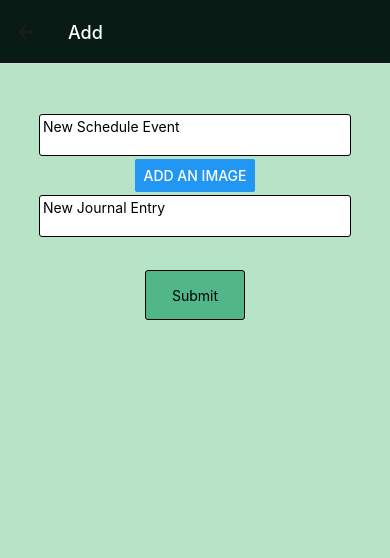
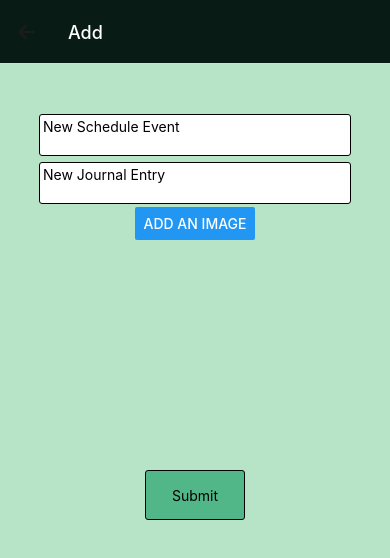
Before and after one commit to Team-Journeyal/Journeyal-FrontEnd, a React Native app: screen /Calendar in a window 390 px wide. Both pictures are taken after a click on the button "NEW ENTRY". Shown: the top 558 px of the page. Built offline with nearby package versions, Linux system fonts and the light colour scheme.

Commit message:
data displaying properly on scrollview

```diff
--- a/components/CalendarScreen.js
+++ b/components/CalendarScreen.js
@@ -3,7 +3,6 @@ import { View, StyleSheet, StatusBar, Button, Alert } from "react-native";
 import { Calendar } from "react-native-calendars";
 import colors from "../colors";
 import CalendarScroll from "./CalendarScroll";
-import {data} from '../sample.json'
 
 export default function CalendarScreen({ navigation}) {
   const current = new Date();
@@ -12,14 +11,6 @@ export default function CalendarScreen({ navigation}) {
   }-${current.getDate()}`;
   const [selectedDate, setSelectedDate] = useState(currentDate);
   const [refresh, setRefresh] =useState(false)
-
-  const smiley = {key: 'smiley', color: 'black'}
-
-  const stickers = data.map((days) => {
-    const dayTest = days.date
-    return {dayTest}
-  })
-  console.log(stickers)
 
   return (
     <View style={styles.background}>
@@ -47,7 +38,6 @@ export default function CalendarScreen({ navigation}) {
             selected: true,
             selectedColor: colors.bright,
           },
-          [stickers[1].dayTest]: {dots: [smiley]}
         }}
         initialDate={selectedDate}
       />
--- a/components/CalendarScroll.js
+++ b/components/CalendarScroll.js
@@ -7,16 +7,21 @@ export default function CalendarScroll({selectedDate}) {
     <ScrollView style={styles.scrollview}>
 
     {data.map((days) => days.date === selectedDate &&
-        (days.events.map((event, idx) => (
-          <Text key={idx}>~{event}</Text>))))}
+        (days.events.map((event, idx) =>
+          event !== "" ?
+          <Text key={idx}>~{event}</Text> : null)))}
 
       {data.map((days) => days.date === selectedDate &&
-        (days.entries.map((entry, idx) => (
-          <Text key={idx}>{entry}</Text>))))}
+        (days.entries.map((entry, idx) =>
+          entry !== "" ?
+          <Text key={idx}>{entry}</Text> : null)))}
 
       {data.map((days) => days.date === selectedDate &&
         (days.images.map((img, idx) => (
-          <View key={idx} style={styles.imageContainer}><Image resizeMode='contain' style={styles.imageStyle} source={{uri: `${img}`}}/></View>))))}
+          img !== "" && (
+          <View key={idx} style={styles.imageContainer}>
+            <Image resizeMode='contain' style={styles.imageStyle} source={{uri: `${img}`}}/>
+            </View>)))))}
 
     </ScrollView>
   );
--- a/components/NewEntryScreen.js
+++ b/components/NewEntryScreen.js
@@ -6,6 +6,7 @@ import {
   Pressable,
   Button,
   Keyboard,
+  Image,
   TouchableWithoutFeedback
 } from "react-native";
 import * as ImagePicker from "expo-image-picker";
@@ -53,7 +54,6 @@ export default function NewEntryScreen({ route, navigation }) {
         value={addEvent}
         onChangeText={setAddEvent}
       ></TextInput>
-      <Button title="Add an image" onPress={pickImage} />
       <TextInput
         autoCorrect={false}
         multiline={true}
@@ -62,6 +62,13 @@ export default function NewEntryScreen({ route, navigation }) {
         value={addEntry}
         onChangeText={setAddEntry}
       ></TextInput>
+      <Button title="Add an image" onPress={pickImage} />
+      {addImage && (
+        <Image
+          resizeMode="contain"
+          style={styles.image}
+          source={{uri: `${addImage}`}}/>
+      )}
       <Pressable style={styles.submit} onPress={handleSubmit}>
         <Text> Submit </Text>
       </Pressable>
@@ -75,6 +82,10 @@ const styles = StyleSheet.create({
     flex: 1,
     backgroundColor: colors.background,
     alignItems: "center",
+  },
+  image: {
+    width: "100%",
+    height: 200,
   },
   journal: {
     borderWidth: 1,
```
